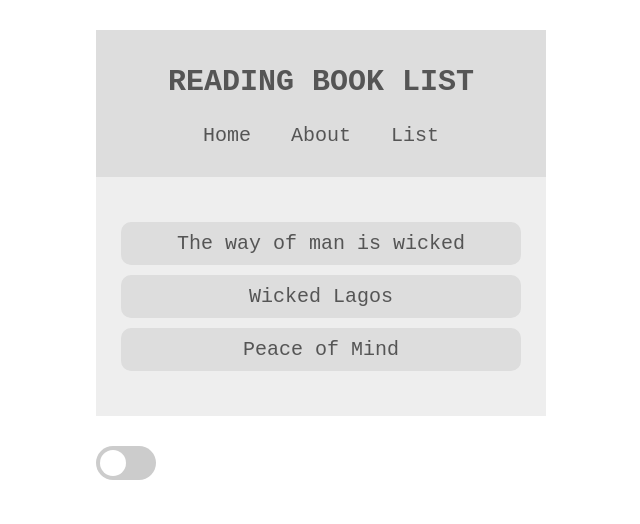
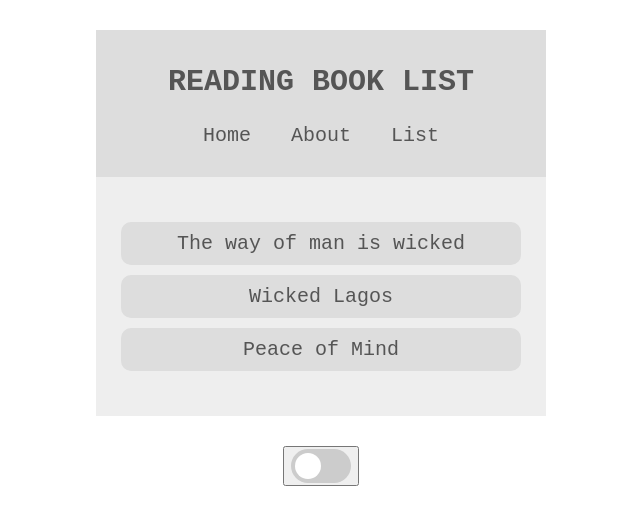
Before and after one commit to Legendary-Folah/readBookApp, a React (Create React App) app: page / in a window 1280 px wide. Shown: the top 524 px of the page, without its empty margins (319-959 px from the left). Built offline with nearby package versions, Linux system fonts and the light colour scheme.

Commit message:
hello there

```diff
--- a/src/Components/ThemeToggle.js
+++ b/src/Components/ThemeToggle.js
@@ -7,7 +7,11 @@ class ThemeToggle extends Component {
     render() {
         const { toggleTheme } = this.context
         return (
-            <Slider onChange={!toggleTheme}></Slider>
+            <div>
+                <button onClick={toggleTheme}>
+                    <Slider />
+                </button>
+            </div>
         );
     }
 }
```
